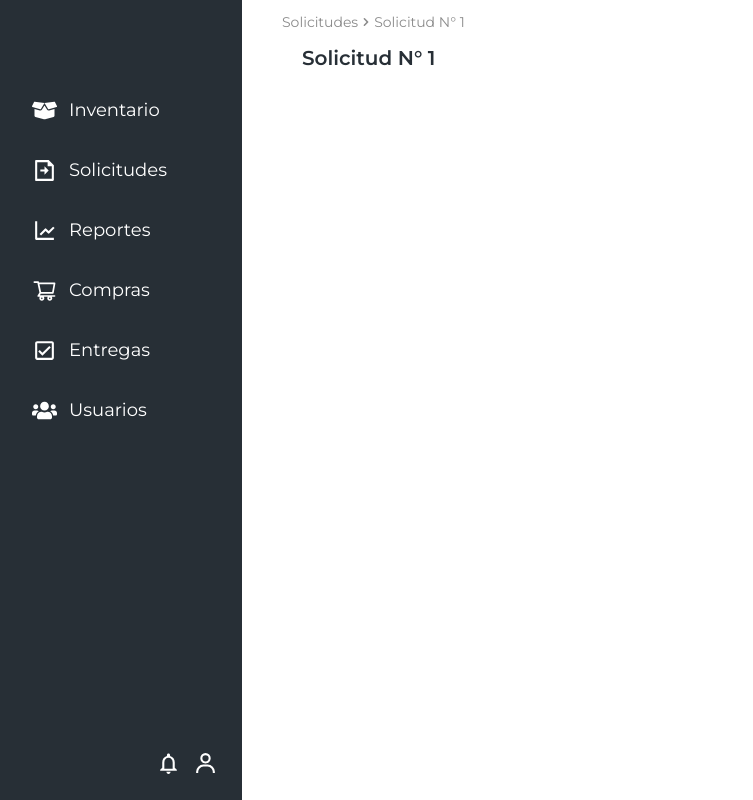
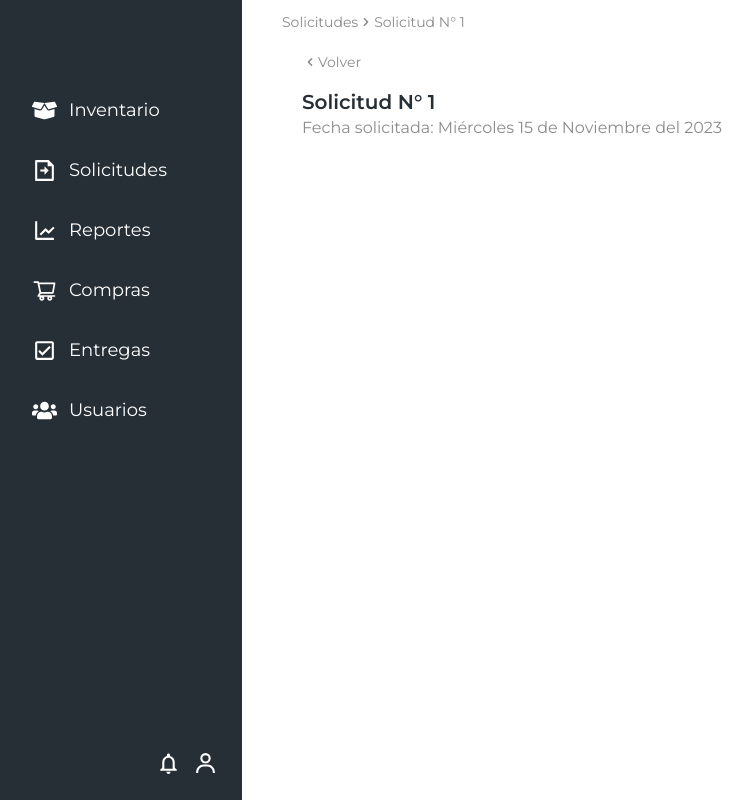
Before and after one commit to saaaan25/ingenius-inventory, a React (Vite) app: page /requests/1 in a window 1280 px wide. Shown: the whole page, without its empty margins (8-761 px from the left). Built offline with nearby package versions, Linux system fonts and the light colour scheme.

Commit message:
adding getSpecificDate

```diff
--- /dev/null
+++ b/src/hooks/getSpecificDate.js
@@ -0,0 +1,27 @@
+const getSpecificDate = ( date ) => {
+
+    let formatDate
+
+    const semana = ["Domingo", "Lunes", "Martes", "Miércoles", "Jueves", "Viernes", "Sábado"]
+    const meses = ["Enero", "Febrero", "Marzo", "Abril", "Mayo", "Junio", "Julio", "Agosto", "Septiembre", "Octubre", "Noviembre", "Diciembre"]
+
+    if(typeof date === "string") {
+        console.log(date)
+        formatDate = new Date(date)
+    }
+
+    const diaMes = formatDate.getDate()
+    const diaSemana = semana[formatDate.getDay()]
+    const mes = meses[formatDate.getMonth()]
+    const anio = formatDate.getFullYear()
+
+    const fullDate = diaSemana + " " + diaMes + " de " + mes + " del " + anio
+    const shortDate = diaMes + " " + mes.slice(0, 3)
+
+    return {
+        fullDate,
+        shortDate
+    }
+}
+
+export default getSpecificDate
--- a/src/index.css
+++ b/src/index.css
@@ -66,6 +66,13 @@ body {
   color: #8B8B8B;
 }
 
+.text-routes_selected {
+  color: #8B8B8B;
+}
+.text-routes_selected:hover {
+  color: #535bf2;
+}
+
 .text-primary {
   color: #272F36;
 }
--- a/src/pages/Request.jsx
+++ b/src/pages/Request.jsx
@@ -1,19 +1,31 @@
 import { useParams } from "react-router-dom";
 import requests from "../data-test/requests";
-import { HiChevronRight } from "react-icons/hi";
+import { HiChevronLeft, HiChevronRight } from "react-icons/hi";
+import getSpecificDate from "../hooks/getSpecificDate";
 
 const Request = () => {
     const params = useParams()
     const request = requests.find((item) => item.id === Number(params.id))
+    const requestDay = getSpecificDate(request.fecha_limite)
+
     return (
         <div className="flex flex-col w-full h-full items-start justify-start gap-y-3">
             <div className="flex items-center text-routes">
-                <a className="font-light text-routes text-sm" href="/requests">Solicitudes</a>
+                <a className="font-light text-routes_selected text-sm" href="/requests">Solicitudes</a>
                 <HiChevronRight />
-                <a className="font-light text-routes text-sm" href={params.id}>Solicitud N° {request.id}</a>
+                <a className="font-light text-routes_selected text-sm" href={params.id}>Solicitud N° {request.id}</a>
             </div>
             <div className="pl-5 w-full flex flex-col items-start">
+                <div className="mt-2 mb-4">
+                    <button className="flex text-routes_selected items-center">
+                        <HiChevronLeft />
+                        <p className="text-sm">Volver</p>
+                    </button>
+                </div>
                 <h1 className="font-semibold text-xl">Solicitud N° {request.id}</h1>
+                <div>
+                    <h2 className="text-routes">Fecha solicitada: {requestDay.fullDate}</h2>
+                </div>
                 <div className="w-full mt-4">
                 </div>
             </div>
```
